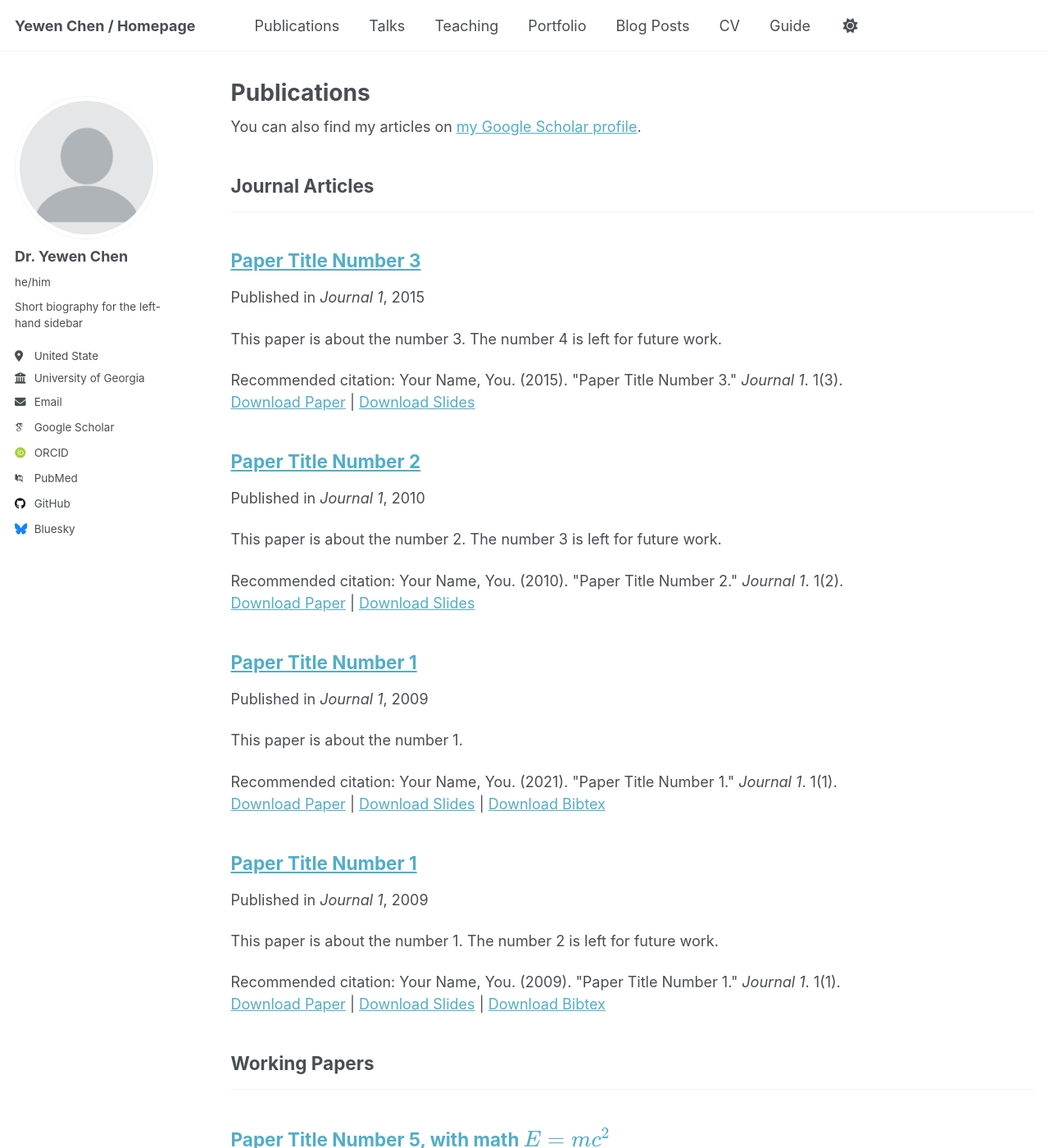
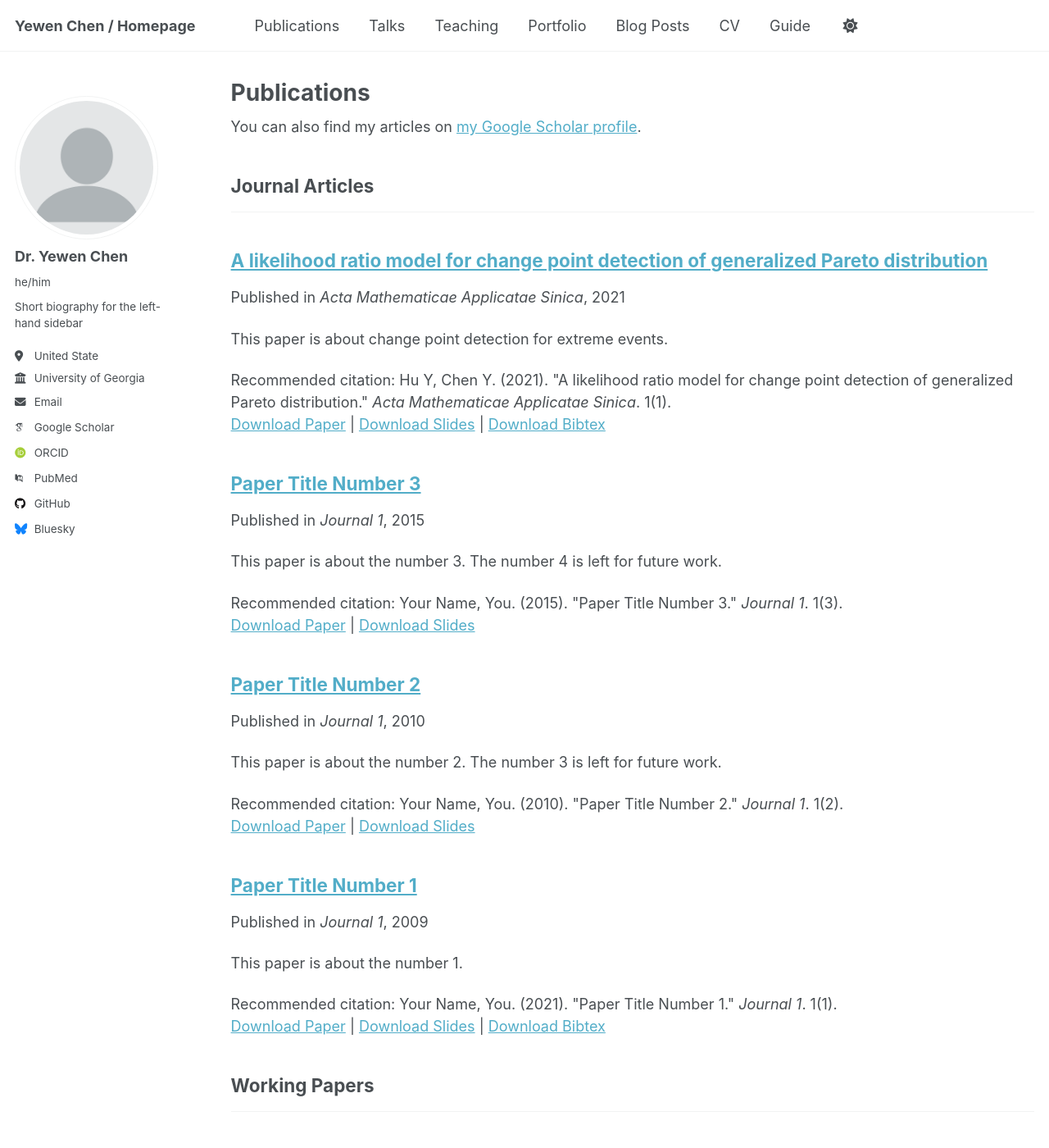
Before and after one commit to ChenYW68/Chen-YW, a Jekyll site: the page built from _pages/publications.html, in a window 1280 px wide and 1400 px high. Shown: the whole window at 82% size. Built offline with Jekyll 4.4.1, drawn with Linux system fonts in a browser that asks for light colours; some web fonts are replaced; a script that is not in the unit is left out.

Commit message:
Update 2021-01-01-Change-Point-Detection-number-2.md

```diff
--- a/_publications/2021-01-01-Change-Point-Detection-number-2.md
+++ b/_publications/2021-01-01-Change-Point-Detection-number-2.md
@@ -1,14 +1,14 @@
 ---
-title: "Paper Title Number 1"
+title: "A likelihood ratio model for change point detection of generalized Pareto distribution"
 collection: publications
 category: manuscripts
-permalink: /publication/2009-10-01-paper-title-number-1
-excerpt: 'This paper is about the number 1. The number 2 is left for future work.'
-date: 2009-10-01
-venue: 'Journal 1'
-slidesurl: 'https://academicpages.github.io/files/slides1.pdf'
-paperurl: 'https://academicpages.github.io/files/paper1.pdf'
-bibtexurl: 'https://academicpages.github.io/files/bibtex1.bib'
-citation: 'Your Name, You. (2009). &quot;Paper Title Number 1.&quot; <i>Journal 1</i>. 1(1).'
+permalink: /publication/2021-01-01-Change-Point-Detection-number-2.md
+excerpt: 'This paper is about change point detection for extreme events.'
+date: 2021-10-01
+venue: 'Acta Mathematicae Applicatae Sinica'
+slidesurl: 'https://chenyw68.github.io/Chen-YW/files/slides1.pdf'
+paperurl: 'https://chenyw68.github.io/Chen-YW/files/paper1.pdf'
+bibtexurl: 'https://chenyw68.github.io/Chen-YW/files/bibtex1.bib'
+citation: 'Hu Y, Chen Y. (2021). &quot;A likelihood ratio model for change point detection of generalized Pareto distribution.&quot; <i>Acta Mathematicae Applicatae Sinica</i>. 1(1).'
 ---
 The contents above will be part of a list of publications, if the user clicks the link for the publication than the contents of section will be rendered as a full page, allowing you to provide more information about the paper for the reader. When publications are displayed as a single page, the contents of the above "citation" field will automatically be included below this section in a smaller font.
```
